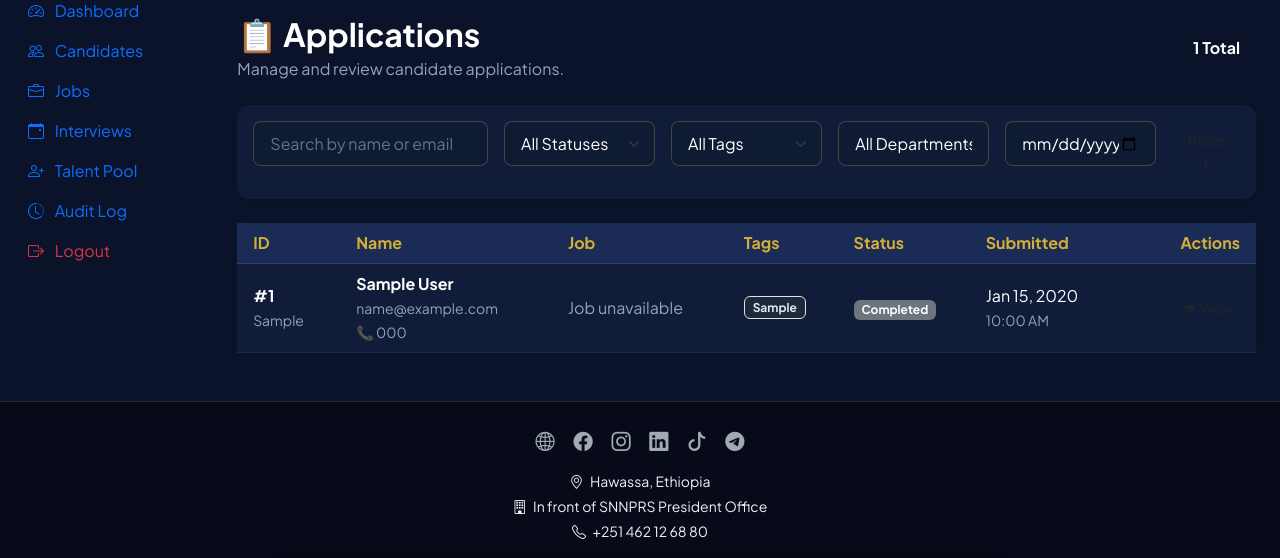
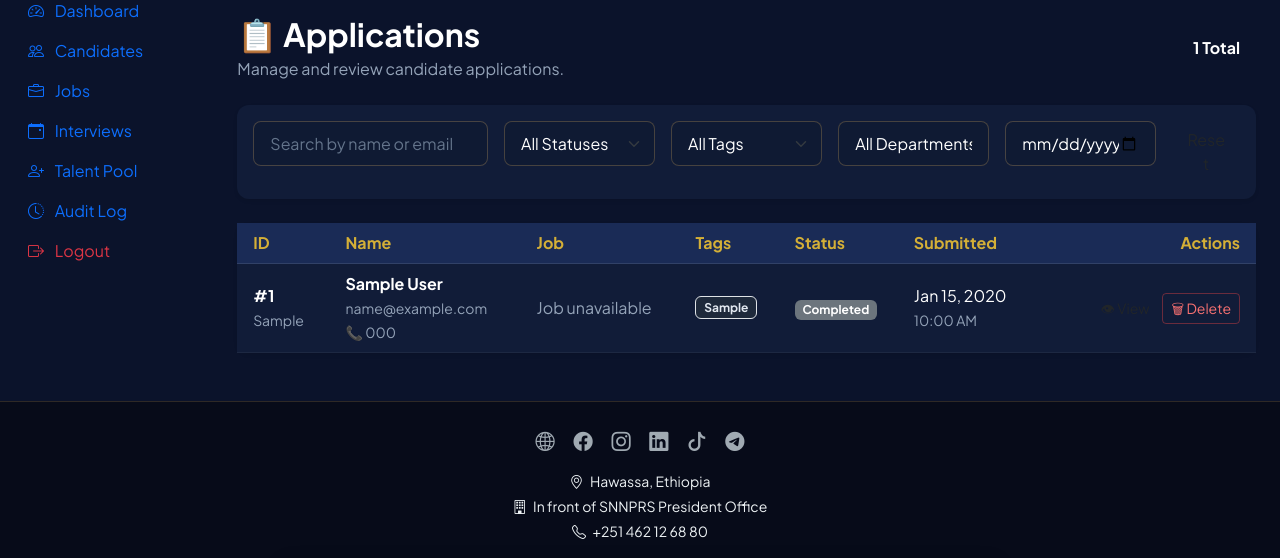
Before and after one commit to Edomen97/rori-hotel-careers, a Flask app: page /hr/candidates in a window 1280 px wide. Shown: the part 118-676 px from the top of the page. Run offline with Flask 3, Linux system fonts and the light colour scheme; the visitor is signed in with stand-in values (Sample User, id 1); tables that the repository leaves empty hold one stand-in row (values such as "Sample post"); some libraries are stand-ins or nearby versions.

Commit message:
Update candidates.html

```diff
--- a/templates/admin/candidates.html
+++ b/templates/admin/candidates.html
@@ -366,12 +366,42 @@
                         <!-- Actions -->
                         <td class="text-end px-3">
 
+                            <div class="d-flex gap-1 justify-content-end">
+
+                                <!-- View button -->
                                 <a
                                     href="{{ url_for('admin_candidate_detail', app_id=app.id) }}"
                                     class="btn btn-sm btn-outline-navy"
+                                    title="View candidate details"
                                 >
                                     👁 View
                                 </a>
+
+                                <!-- Delete button (POST-only, CSRF protected) -->
+                                <form
+                                    method="POST"
+                                    action="{{ url_for('admin_candidate_delete', app_id=app.id) }}"
+                                    class="d-inline"
+                                    onsubmit="return confirm('Are you sure you want to delete {{ app.full_name }}? This will also delete all associated interviews and the CV file. This action cannot be undone.');"
+                                >
+
+                                    <input
+                                        type="hidden"
+                                        name="csrf_token"
+                                        value="{{ csrf_token() }}"
+                                    >
+
+                                    <button
+                                        type="submit"
+                                        class="btn btn-sm btn-outline-danger"
+                                        title="Delete candidate"
+                                    >
+                                        🗑 Delete
+                                    </button>
+
+                                </form>
+
+                            </div>
 
                         </td>
 
```
Lines whose indentation alone changed are shown as unchanged.
